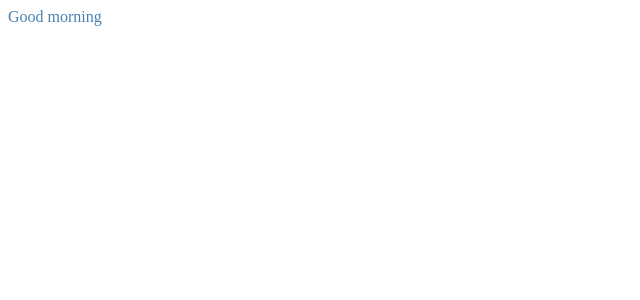
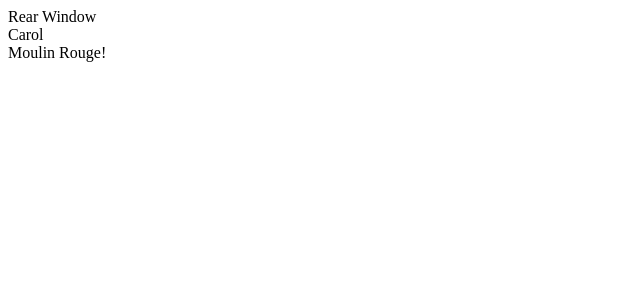
Before and after one commit to mareeanamaro/myFlix-client, a React (Vite) app: page / in a window 1280 px wide. Shown: the top 300 px of the page, without its empty margins (0-640 px from the left). Built offline with nearby package versions, Linux system fonts and the light colour scheme.

Commit message:
Add movie card and movie view

```diff
--- /dev/null
+++ b/src/components/main-view/main-view.jsx
@@ -0,0 +1,47 @@
+import React from 'react';
+
+import {MovieCard} from '../movie-card/movie-card';
+import { MovieView} from '../movie-view/movie-view';
+
+class MainView extends React.Component {
+
+    constructor() {
+        super();
+        this.state = {
+            movies: [
+                {_id: 1, Title: 'Rear Window', Description: ' wheelchair-bound photographer spies on his neighbors from his Greenwich Village courtyard apartment window, and becomes convinced one of them has committed murder, despite the skepticism of his fashion-model girlfriend.', ImagePath: 'https://s3.amazonaws.com/nightjarprod/content/uploads/sites/130/2020/09/21125907/rear-window-poster.jpg'},
+                {_id: 2, Title: 'Carol', Description: 'An aspiring photographer develops an intimate relationship with an older woman in 1950s New York.', ImagePath: 'https://m.media-amazon.com/images/I/812vy2Xw0RL._AC_UY436_FMwebp_QL65_.jpg'},
+                {_id: 3, Title: 'Moulin Rouge!', Description: ' poor Bohemian poet in 1890s Paris falls for a beautiful courtesan and nightclub star whom a jealous duke covets.', ImagePath: 'https://3.bp.blogspot.com/-Q5uKEur2e8M/WJFkq9p88kI/AAAAAAAAVxU/ebr_VLzEibUi_BqW7tXx9okTJk92sYM2gCLcB/s1600/moulin-rouge-movie-poster.jpg'}
+            ],
+            selectedMovie: null
+        }
+    }
+
+    setSelectedMovie(newSelectedMovie) {
+        this.setState({
+            selectedMovie: newSelectedMovie
+        });
+    }
+
+    render() {
+        const { movies, selectedMovie } = this.state;
+
+        if (movies.length === 0) return <div className="main-view">The list is empty!</div>;
+
+        return (
+          <div className="main-view">
+
+          {selectedMovie
+            ? <MovieView movie = {selectedMovie} onBackClick= {
+                newSelectedMovie => {this.setSelectedMovie(newSelectedMovie);}}/>
+
+            : movies.map(movie => (
+            <MovieCard key={movie._id} movie={movie} onMovieClick={(movie) => { this.setSelectedMovie(movie) }} />
+            ))
+            }
+          </div>
+        );
+      }
+    }
+
+export default MainView;
--- /dev/null
+++ b/src/components/movie-card/movie-card.jsx
@@ -0,0 +1,8 @@
+import React from 'react';
+
+export class MovieCard extends React.Component {
+    render() {
+        const { movie, onMovieClick } = this.props;
+        return <div className="movie-card" onClick={()=> {onMovieClick(movie); }}> {movie.Title} </div>
+    }
+}
--- /dev/null
+++ b/src/components/movie-view/movie-view.jsx
@@ -0,0 +1,21 @@
+import React from 'react';
+
+export class MovieView extends React.Component {
+    render() {
+        const { movie, onBackClick } = this.props;
+        return (
+            <div className="movie-view">
+            <div className="movie-poster"><img crossorigin="anonymous" src={movie.ImagePath} /></div>
+            <div className="movie-title">
+                <span className="label">Title: </span>
+                <span className="value">{movie.Title}</span>
+            </div>
+            <div className="movie-description">
+                <span className="label">Description: </span>
+                <span className="value">{movie.Description}</span>
+            </div>
+            <button onClick={() => { onBackClick(null);}}>Back</button>
+            </div>);
+
+    }
+}
--- a/src/index.jsx
+++ b/src/index.jsx
@@ -1,5 +1,6 @@
 import React from 'react';
 import ReactDOM from 'react-dom';
+import MainView from './components/main-view/main-view';
 
 // Import statement to indicate that you need to bundle `./index.scss`
 import './index.scss';
@@ -8,9 +9,7 @@
 class MyFlixApplication extends React.Component {
   render() {
     return (
-      <div className="my-flix">
-        <div>Good morning</div>
-      </div>
+      <MainView />
     );
   }
 }
```
Also changed, not shown: 2 other files (tests, documents, lock files or other folders).
